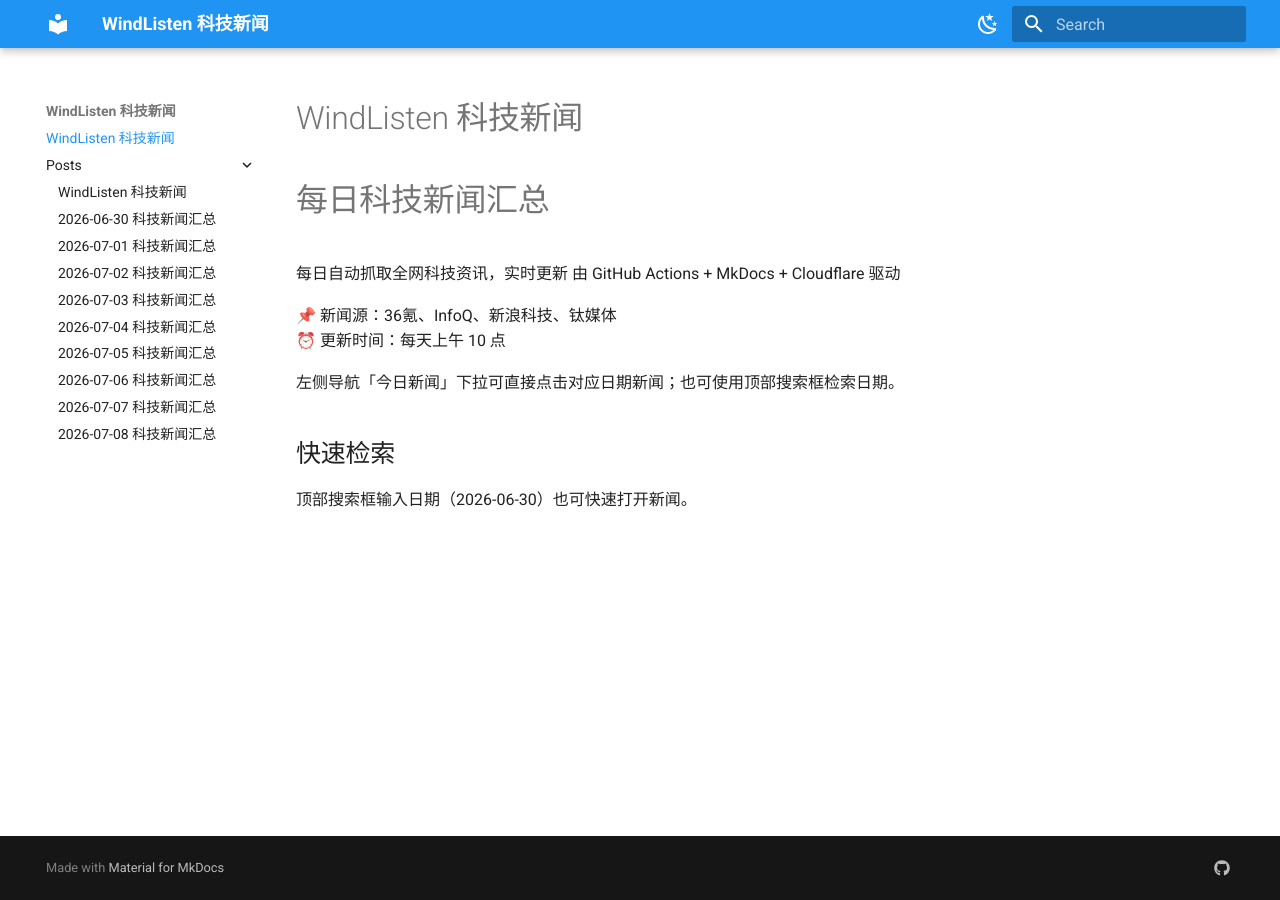
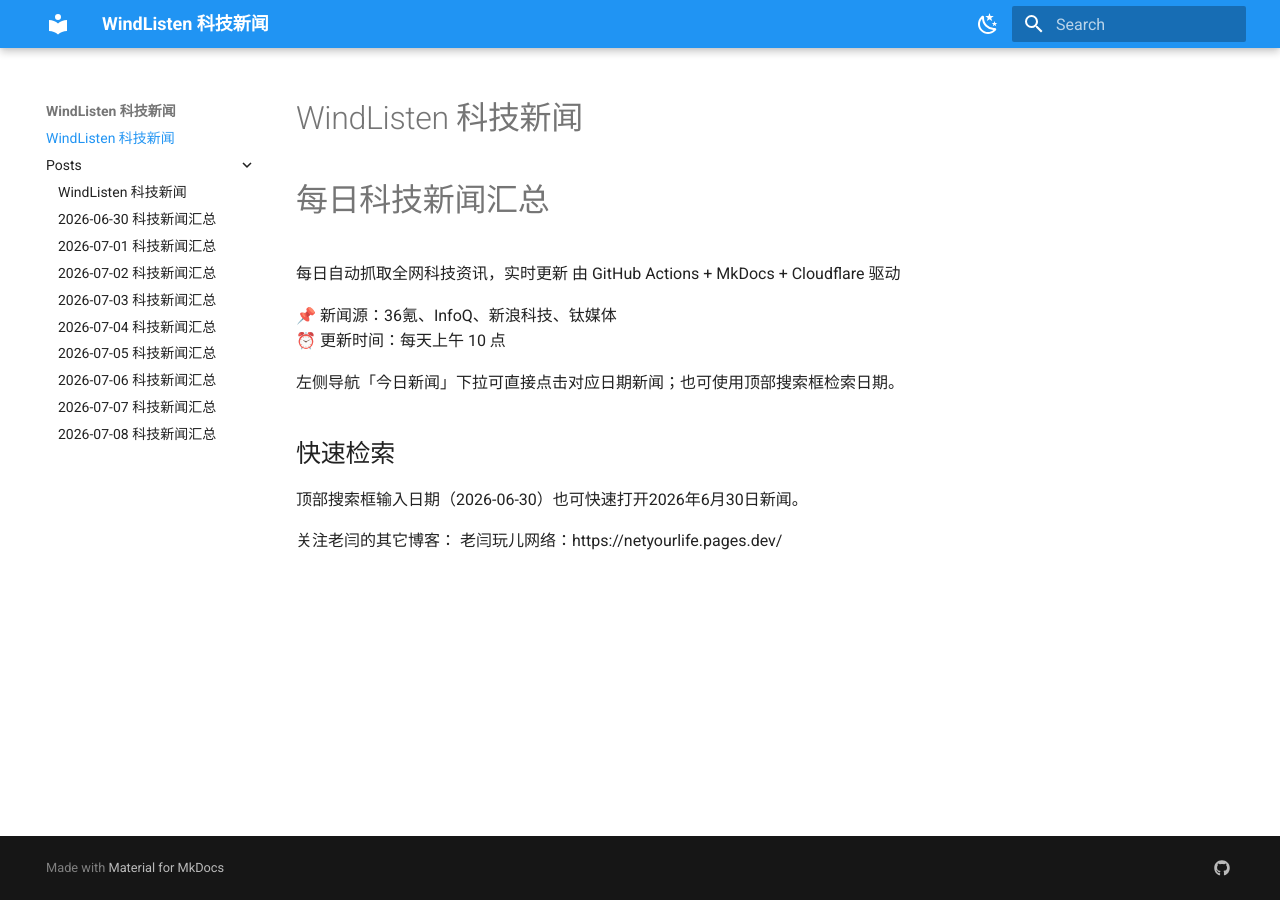
Before and after one commit to yanzhg/windlisten, an MkDocs documentation site: the page built from docs/index.md, in a window 1280 px wide. Built offline with MkDocs 1.6.1 and Material for MkDocs 9.7.7, drawn with Linux system fonts in a browser that asks for light colours.

Commit message:
Update index.md

```diff
--- a/docs/index.md
+++ b/docs/index.md
@@ -10,4 +10,7 @@
 左侧导航「今日新闻」下拉可直接点击对应日期新闻；也可使用顶部搜索框检索日期。
 
 ## 快速检索
-顶部搜索框输入日期（2026-06-30）也可快速打开新闻。
+顶部搜索框输入日期（2026-06-30）也可快速打开2026年6月30日新闻。
+
+关注老闫的其它博客：
+老闫玩儿网络：https://netyourlife.pages.dev/
```
